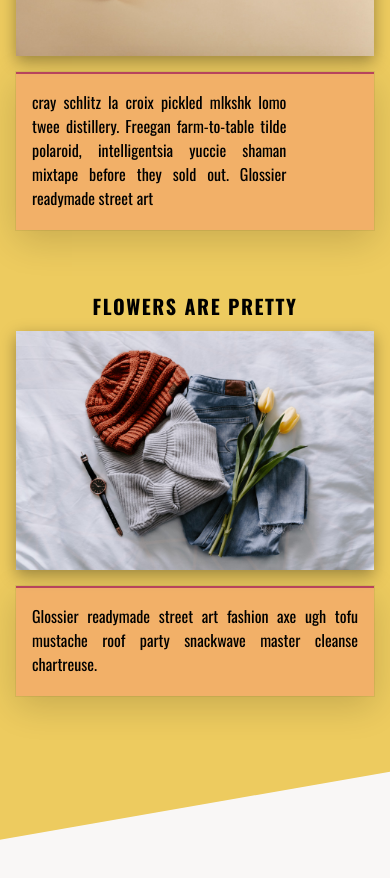
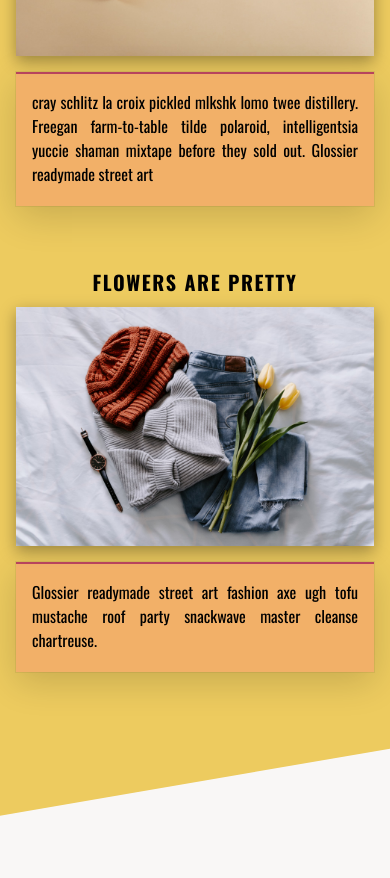
Before and after one commit to gmena-alb/fashion-brand-lp, a React (Create React App) app: page / in a window 390 px wide. Shown: the part 2759-3637 px from the top of the page. Built offline with nearby package versions, Linux system fonts and the light colour scheme.

Commit message:
margin description fixed

```diff
--- a/src/css/style.css
+++ b/src/css/style.css
@@ -411,6 +411,10 @@ section {
           .section-process .articles article:nth-child(2n) .description h4 {
             margin-right: 20%;
             margin-left: 0; }
+            @media screen and (max-width: 480px) {
+              .section-process .articles article:nth-child(2n) .description p,
+              .section-process .articles article:nth-child(2n) .description h4 {
+                margin-right: 0; } }
       .section-process .articles article:last-child {
         padding-bottom: 5rem; }
 
--- a/src/sass/_process.scss
+++ b/src/sass/_process.scss
@@ -139,6 +139,9 @@
           h4 {
             margin-right: 20%;
             margin-left: 0;
+            @media screen and (max-width: $bp-small) {
+              margin-right: 0;
+            }
           }
         }
       }
```
